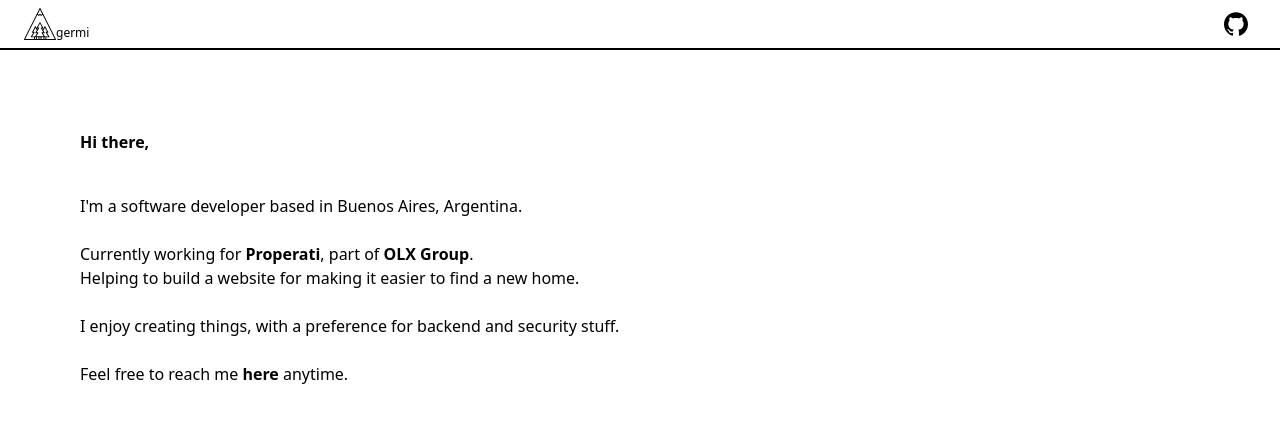
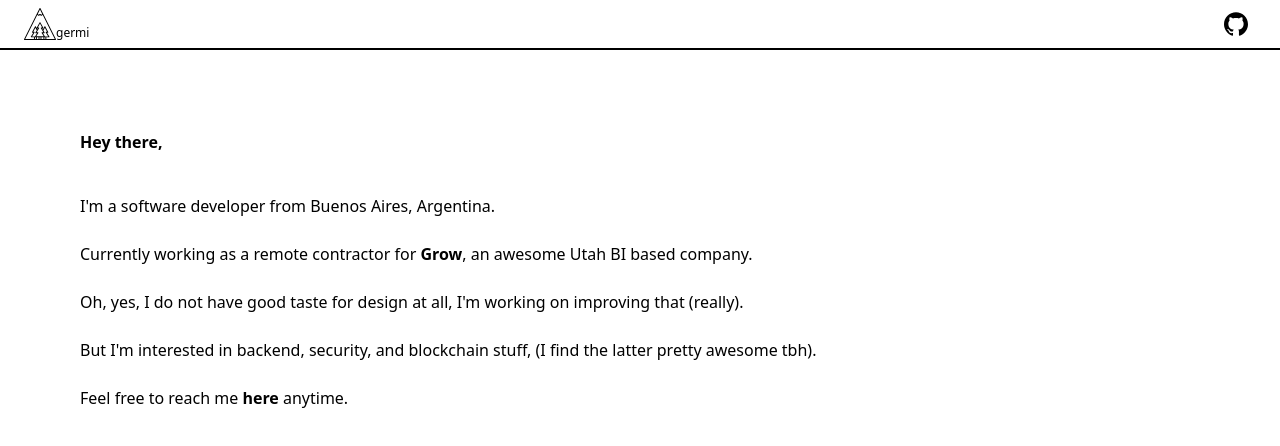
Before and after one commit to bhflm/germi, a Next.js app: page / in a window 1280 px wide. Shown: the top 446 px of the page. Built offline with nearby package versions, Linux system fonts and the light colour scheme.

Commit message:
update bio yay

```diff
--- a/src/components/Layout/index.js
+++ b/src/components/Layout/index.js
@@ -3,19 +3,20 @@ import React from "react";
 export const Layout = () => (
     <div>
       <h1 className="font-semibold ml-20 pt-20 text-left h-8 black">
-        Hi there,
+        Hey there,
       </h1>
       <div className="font-small mt-16 ml-20 text-left h-9 black">
         <span>
-          I'm a software developer based in Buenos Aires, Argentina.
+          I'm a software developer from Buenos Aires, Argentina.
           <br></br>
           <br></br>
-          Currently working for <a className="font-semibold" target="_blank" href="https://properati.com.ar">Properati</a>, part of <a className="font-semibold" target="_blank" href="https://olxgroup.com">OLX Group</a>.
-          <br></br>
-          Helping to build a website for making it easier to find a new home.
+          Currently working as a remote contractor for <a className="font-semibold" target="_blank" href="https://grow.com">Grow</a>, an awesome Utah BI based company.
           <br></br>
           <br></br>
-          I enjoy creating things, with a preference for backend and security stuff.
+          Oh, yes, I do not have good taste for design at all, I'm working on improving that (really).
+          <br></br>
+          <br></br>
+          But I'm interested in backend, security, and blockchain stuff, (I find the latter pretty awesome tbh).
           <br></br>
           <br></br>
           Feel free to reach me <a className="font-semibold" href="mailto:germanbonin@gmail.com">here</a> anytime.
--- a/src/pages/blog/[id].js
+++ /dev/null
@@ -1,37 +0,0 @@
-import { NextPage } from 'next';
-import Head from 'next/head'
-import { Layout } from '../../components/Layout';
-import loadFirebaseClient from '../../clients/firebase';
-
-
-const PostTemplate = ({ title, tags, content }) => (
-  <div>
-  <article>
-    <h1>{title}</h1>
-    <span>
-      {content}
-    </span>
-  </article>
-  </div>
-);
-
-PostTemplate.getInitialProps = async ({ query }) => {
-  let responseData = {};
-  const postId = query?.id || '';
-  const dbRef = await loadFirebaseClient();
-  const querySnapshot = await dbRef.collection('posts');
-  await querySnapshot.doc(`${postId}`).get()
-        .then((snapshot) => {
-          responseData = snapshot.data();
-        }).catch(Promise.reject);
-  console.log('response data; ', responseData);
-  return responseData;
-};
-
-PostTemplate.defaultProps = {
-  title: 'foo',
-  tags: ['foo','bar'],
-  content: 'lorem ipsum'
-};
-
-export default PostTemplate;
```
Also changed, not shown: 1 other file (tests, documents, lock files or other folders).
